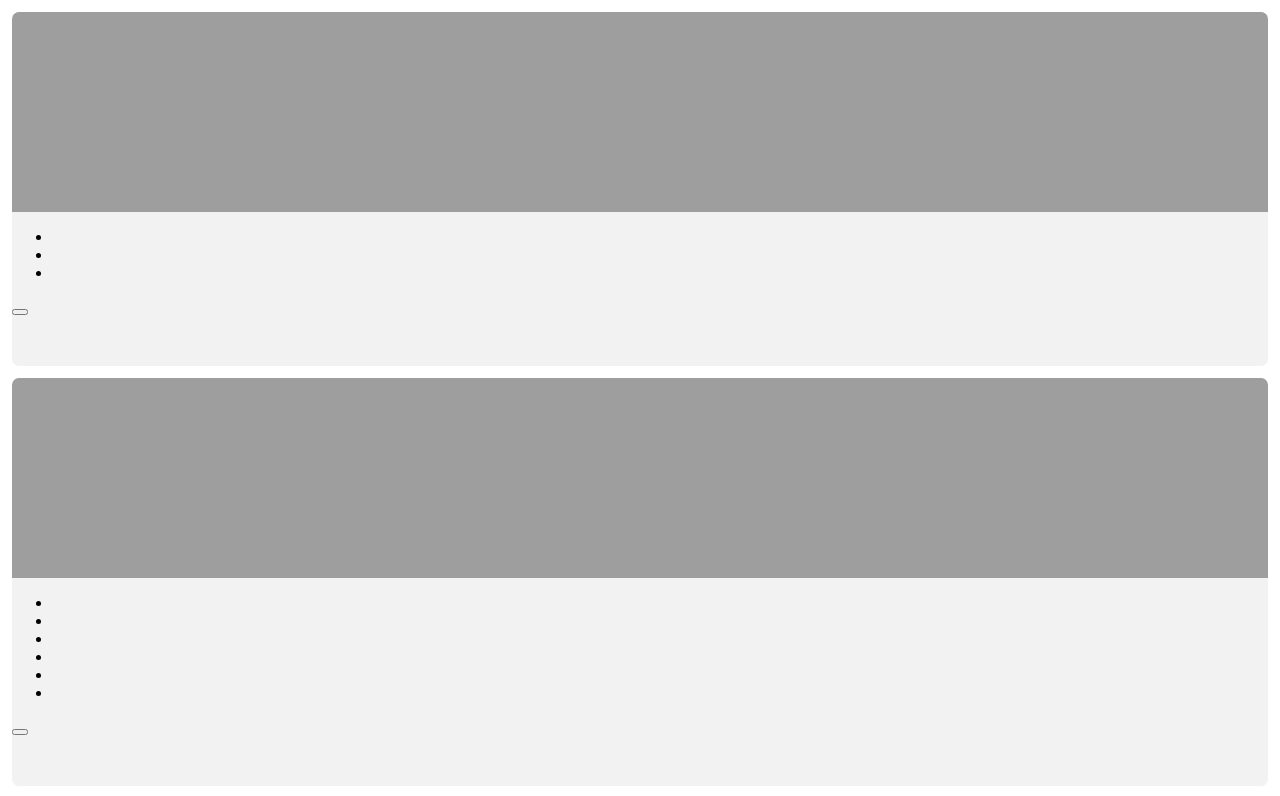
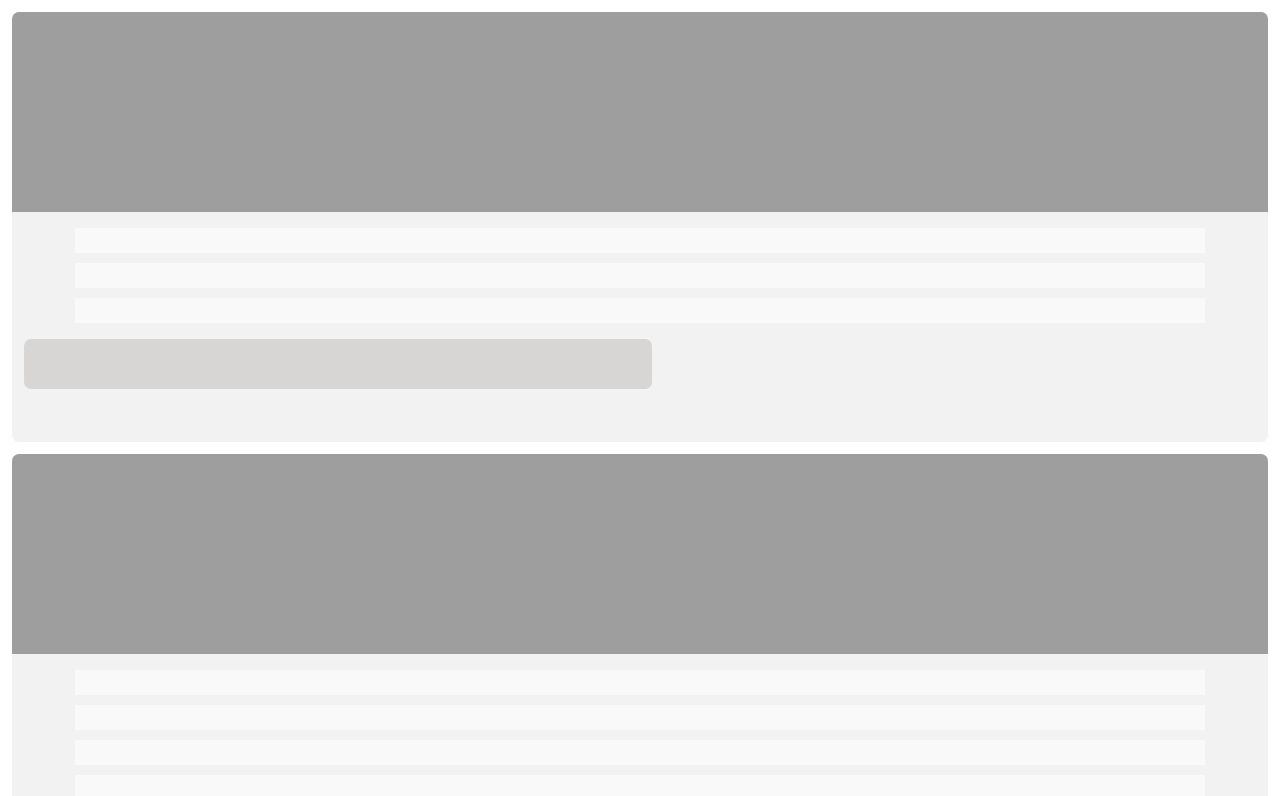
Before and after one commit to sockulags/lexicon-pricing_tables, a plain HTML site: page index.html in a window 1280 px wide. Shown: the top 796 px of the page. Drawn offline with Linux system fonts and the light colour scheme.

Commit message:
Done with styling card

```diff
--- a/index.html
+++ b/index.html
@@ -7,7 +7,7 @@
     <link rel="stylesheet" href="./style.css" />
   </head>
   <body>
-    <main>
+    <main class="cards">
       <section class="card">
         <header></header>
         <ul>
--- a/style.css
+++ b/style.css
@@ -18,3 +18,24 @@ body{
     height: 200px;
     border-radius: 7px 7px 0 0;
 }
+
+.card > ul {
+    list-style: none;
+    padding: 0;
+}
+
+.card ul li {
+    background-color: rgba(255, 255, 255, 0.6);
+    height: 25px;
+    width: 90%;
+    margin: 10px auto;
+}
+
+.card button {
+    width: 50%;
+    height: 50px;
+    border: none;
+    margin-left: 12px;
+    border-radius: 7px;
+    background-color: #d8d5d5;
+}
```
